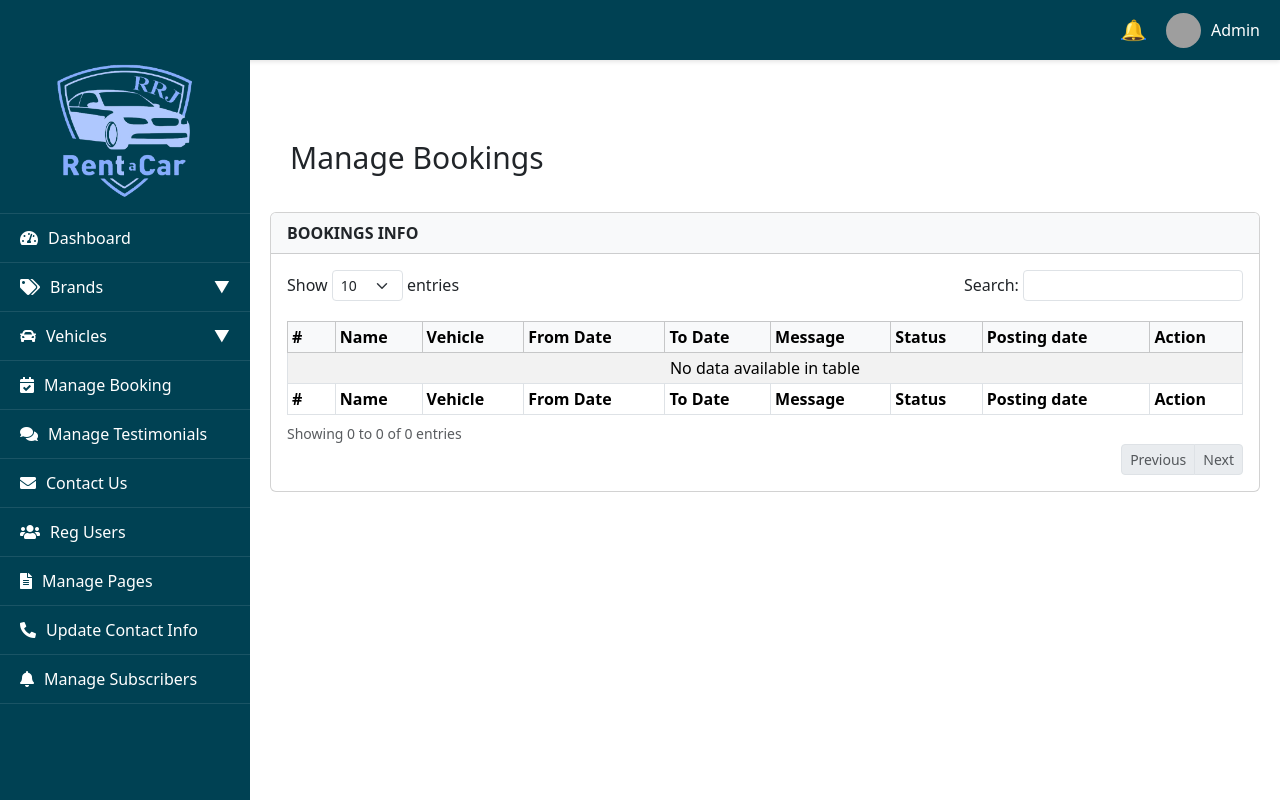
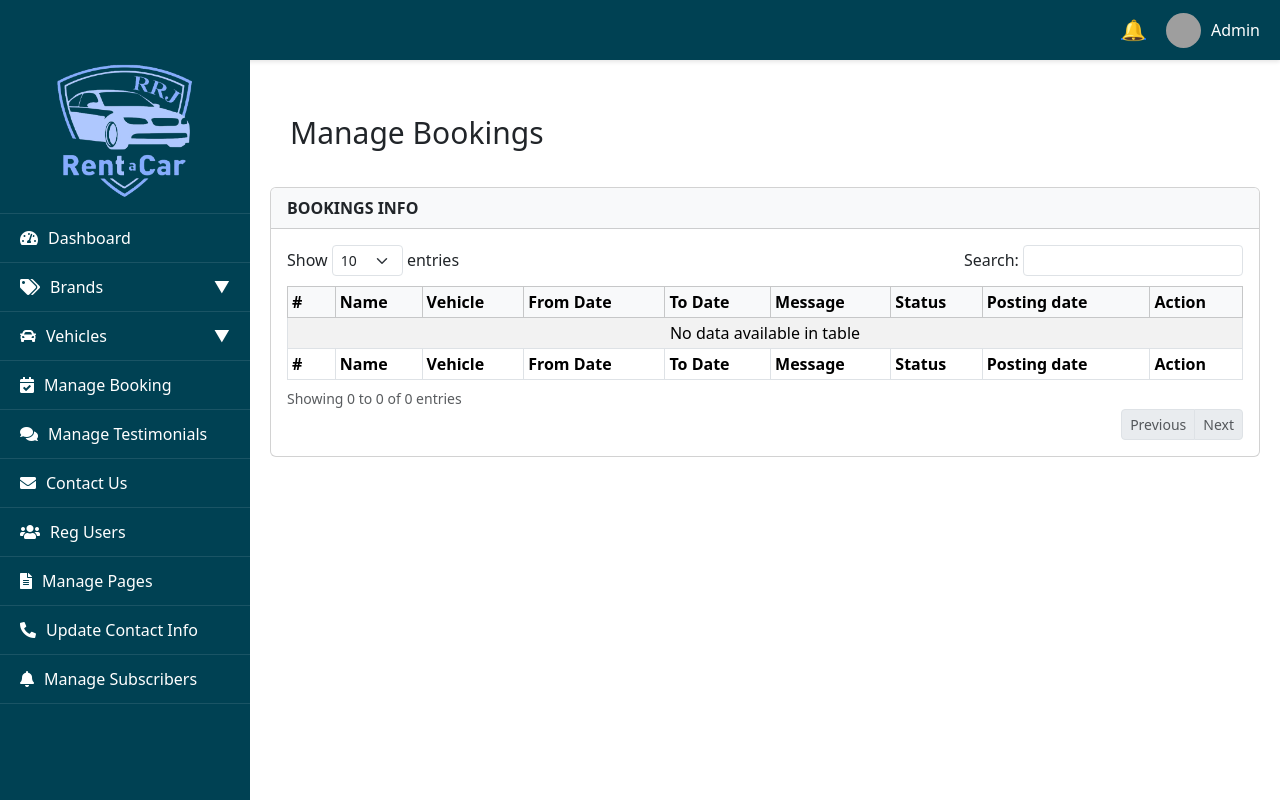
Before and after one commit to reyanaaa22/Carental, a PHP site: page /admin/manage_bookings.php in a window 1280 px wide. Run offline with PHP 8.4, Linux system fonts and the light colour scheme; data that the repository does not hold is empty; grey boxes are pictures that could not be loaded.

```diff
--- a/admin/manage_bookings.php
+++ b/admin/manage_bookings.php
@@ -99,11 +99,11 @@ $bookings = $stmt->fetchAll(PDO::FETCH_ASSOC);
         }
 
         table {
-            margin-top: 20px; /* Optional: fine-tune the table's position */
+            margin-top: 10px; /* Optional: fine-tune the table's position */
         }
         h4 {
             margin-left: 0px; /* Same as sidebar width */
-            margin-top: 30px;   /* Adjusted to leave space below the header */
+            margin-top: 5px;   /* Adjusted to leave space below the header */
             padding: 20px;
             font-size: 30px;
             overflow-y: auto;
```
